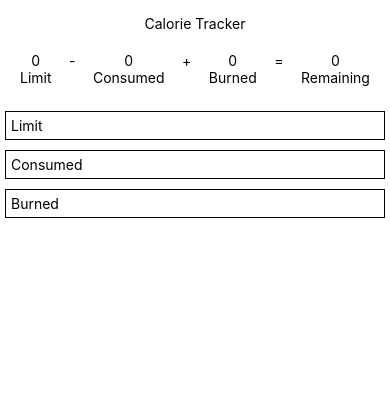
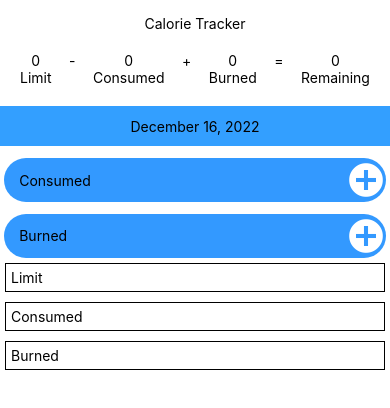
Before and after one commit to Theguyat2012/CalorieTracker, a React Native app: screen / in a window 390 px wide. Shown: the top 408 px of the page. Built offline with nearby package versions, Linux system fonts and the light colour scheme.

Commit message:
add calorie buttons

```diff
--- a/App.js
+++ b/App.js
@@ -1,5 +1,5 @@
 // React Native
-import { View } from 'react-native';
+import { ScrollView, View } from 'react-native';
 
 // Components
 import AppBar from './components/AppBar';
@@ -7,9 +7,9 @@ import Equation from './components/Equation';
 
 export default function App() {
   return (
-      <View>
+      <ScrollView>
         <AppBar />
         <Equation />
-      </View>
+      </ScrollView>
   );
 }
--- a/components/AppBar.js
+++ b/components/AppBar.js
@@ -1,4 +1,4 @@
-import { View, Platform, SafeAreaView, StatusBar, StyleSheet, Text } from 'react-native';
+import { View, Platform, SafeAreaView, StatusBar, StyleSheet } from 'react-native';
 
 
 const AppBar = () => {
@@ -10,7 +10,6 @@ const AppBar = () => {
 }
 
 const statusBarHeight = StatusBar.currentHeight;
-const appBarHeight = Platform.OS === 'ios' ? 44 : 56;
 
 const styles = StyleSheet.create ({
     container: {
@@ -22,7 +21,6 @@ const styles = StyleSheet.create ({
     },
     appBar: {
         backgroundColor: '#000000',
-        height: appBarHeight,
     },
 });
 
--- a/components/Equation.js
+++ b/components/Equation.js
@@ -1,10 +1,14 @@
 import React, { useState } from 'react';
-import { View, Text, TextInput } from 'react-native';
+import { View, Text, StyleSheet, TextInput, TouchableOpacity } from 'react-native';
+import { Entypo } from '@expo/vector-icons';
 
 
 const Equation = () => {
-    const [variables, setVariables] = useState([0, 0, 0, 0])
+    const [variables, setVariables] = useState([0, 0, 0, 0]);
+
     const placeholders = ['Limit', 'Consumed', 'Burned', 'Remaining'];
+    const date = new Date();
+    const monthNames = ["January", "February", "March", "April", "May", "June", "July", "August", "September", "October", "November", "December"];
 
     const updateVariables = (index, value) => {
         let updated = [];
@@ -38,6 +42,15 @@ const Equation = () => {
                 <Text>=</Text>
                 <Variable number={variables[3]} word={placeholders[3]} />
             </View>
+            <View style={ styles.date }>
+                <View style={ {alignSelf: 'center'} }>
+                    <Text>{monthNames[date.getMonth()]} {date.getDate()}, {date.getFullYear()}</Text>
+                </View>
+            </View>
+            <View style={ {alignItems: 'center'} }>
+                <AddCaloriesButton title='Consumed' />
+                <AddCaloriesButton title='Burned' />
+            </View>
             <View>
                 <TextInput style={ {borderWidth: 1, margin: 5, padding: 5} } placeholder={placeholders[0]} keyboardType='numeric' returnKeyType='done' onChangeText={text => updateVariables(0, parseInt(text))}/>
                 <TextInput style={ {borderWidth: 1, margin: 5, padding: 5} } placeholder={placeholders[1]} keyboardType='numeric' returnKeyType='done' onChangeText={text => updateVariables(1, parseInt(text))} />
@@ -56,4 +69,24 @@ const Variable = (props) => {
     );
 }
 
+const AddCaloriesButton = (props) => {
+    return (
+        <View style={ {width: '98%', marginTop: '3%'} }>
+            <TouchableOpacity style={ {flexDirection: 'row', justifyContent: 'space-between', backgroundColor: '#3399FF', borderRadius: 40} }>
+                <Text style={ {alignSelf: 'center', paddingStart: '4%'} }>{props.title}</Text>
+                <Entypo name="circle-with-plus" size={40} color="#FFFFFF" />
+            </TouchableOpacity>
+        </View>
+    );
+}
+
+const styles = StyleSheet.create({
+    date: {
+        alignSelf: 'center',
+        backgroundColor: '#339FFF',
+        padding: '3%',
+        width: '100%',
+    },
+});
+
 export default Equation;
```
